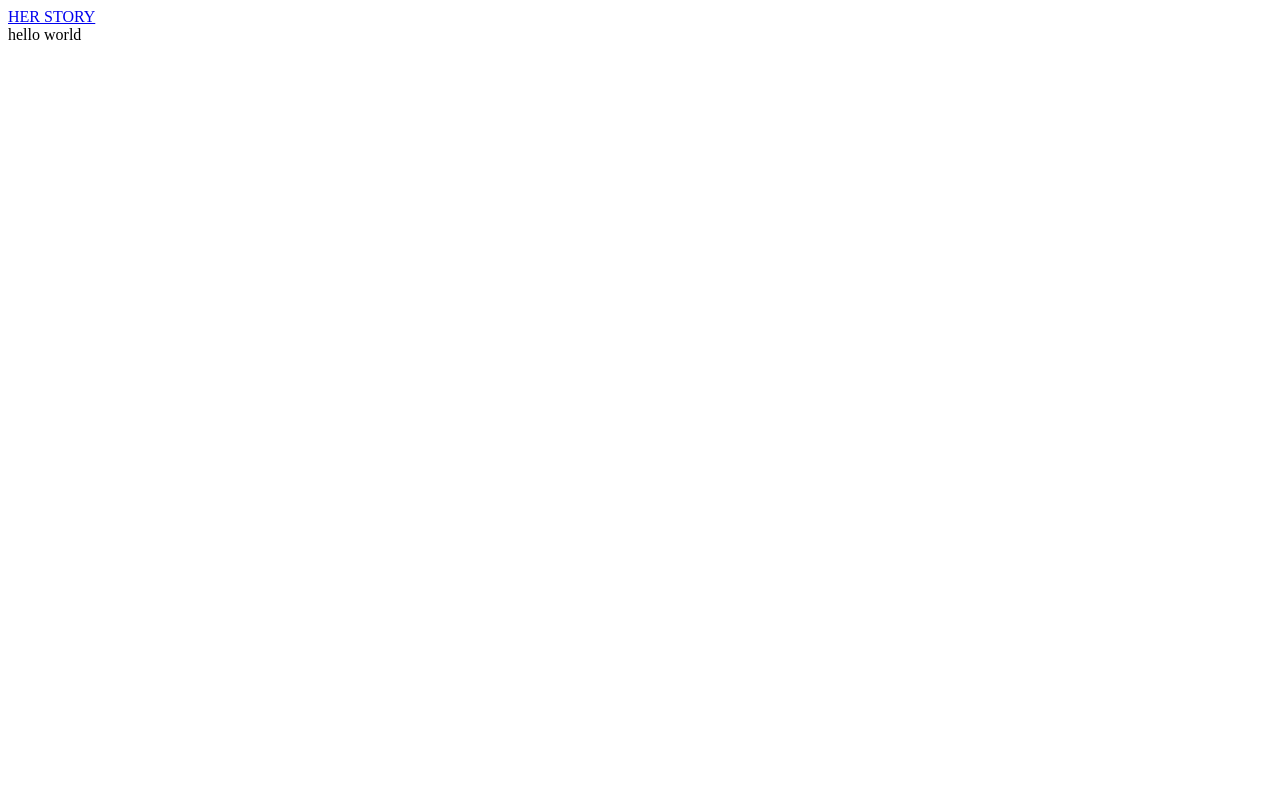
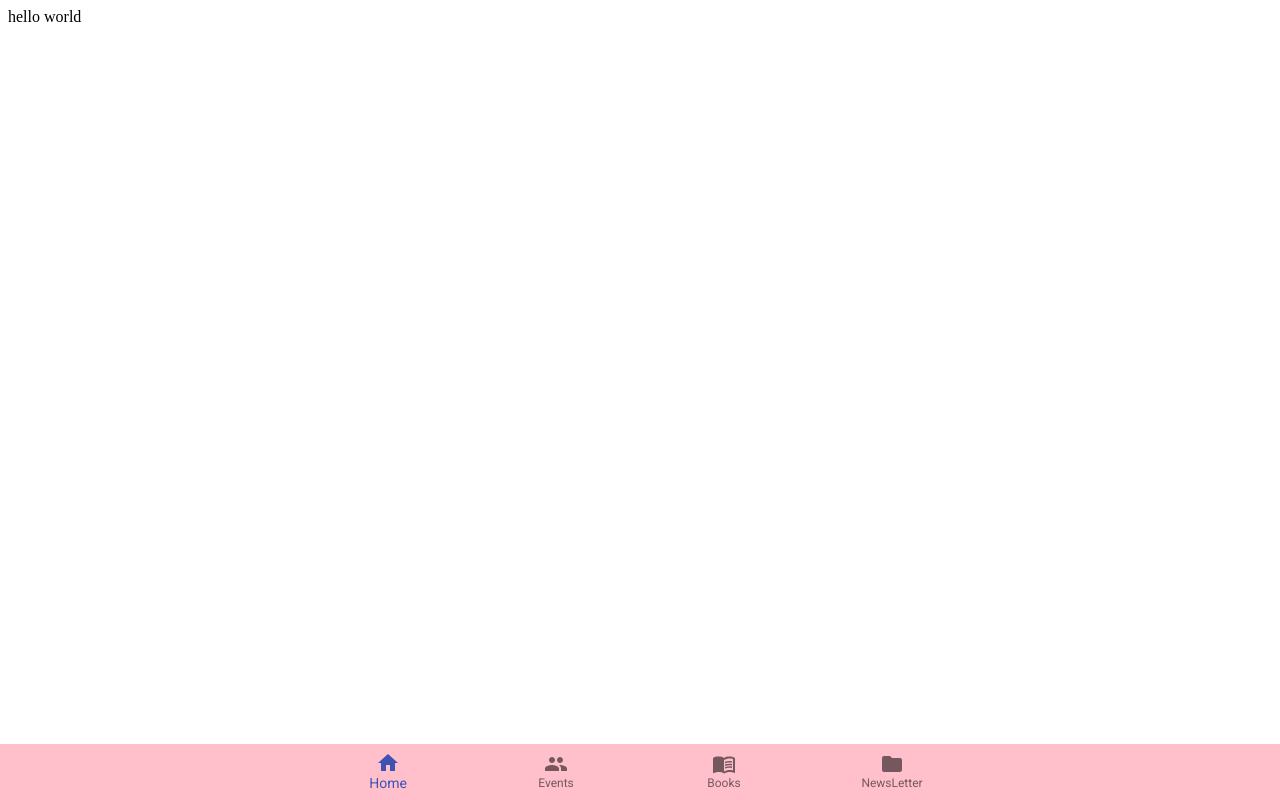
Before and after one commit to uszilard/her_story, a React (Create React App) app: page / in a window 1280 px wide. Built offline with nearby package versions, Linux system fonts and the light colour scheme.

Commit message:
navbar done

```diff
--- a/src/components/Nav/index.js
+++ b/src/components/Nav/index.js
@@ -1,17 +1,39 @@
 import React from "react";
+import { makeStyles } from '@material-ui/core/styles';
+import BottomNavigation from '@material-ui/core/BottomNavigation';
+import BottomNavigationAction from '@material-ui/core/BottomNavigationAction';
+import HomeIcon from '@material-ui/icons/Home';
+import PeopleIcon from '@material-ui/icons/People';
+import MenuBookIcon from '@material-ui/icons/MenuBook';
+import FolderIcon from '@material-ui/icons/Folder';
 
-const Nav = () => {
+const useStyles = makeStyles({
+  root: {
+    left: 0,
+    right: 0,
+    backgroundColor: 'pink',
+    position: 'fixed',
+    bottom: 0
+  },
+});
+
+export default function SimpleBottomNavigation() {
+  const classes = useStyles();
+  const [value, setValue] = React.useState(0);
+
   return (
-    <nav className="navbar navbar-expand-lg navbar-light bg-light">
-      <a className="navbar-brand" href="/">
-        HER STORY
-      </a>
-      {/* Display this if the current state is loading */}
-      {/* <a className="navbar-brand ml-auto">
-          Loading...
-        </a> */}
-    </nav>
+    <BottomNavigation
+      value={value}
+      onChange={(event, newValue) => {
+        setValue(newValue);
+      }}
+      showLabels
+      className={classes.root}
+    >
+      <BottomNavigationAction label="Home" icon={<HomeIcon />} />
+      <BottomNavigationAction label="Events" icon={<PeopleIcon />} />
+      <BottomNavigationAction label="Books" icon={<MenuBookIcon />} />
+      <BottomNavigationAction label="NewsLetter" value="folder" icon={<FolderIcon />} />
+    </BottomNavigation>
   );
-};
-
-export default Nav;
+}
```
Also changed, not shown: 1 other file (tests, documents, lock files or other folders).
